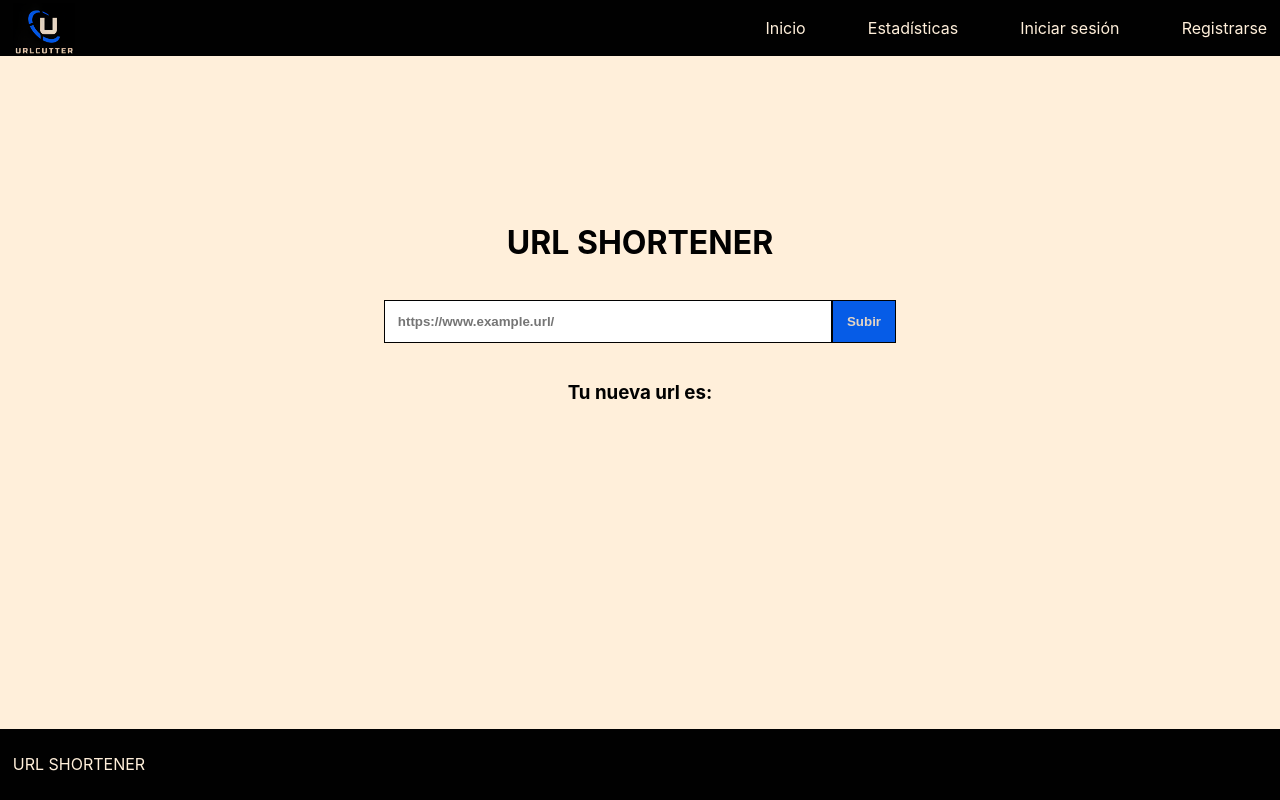
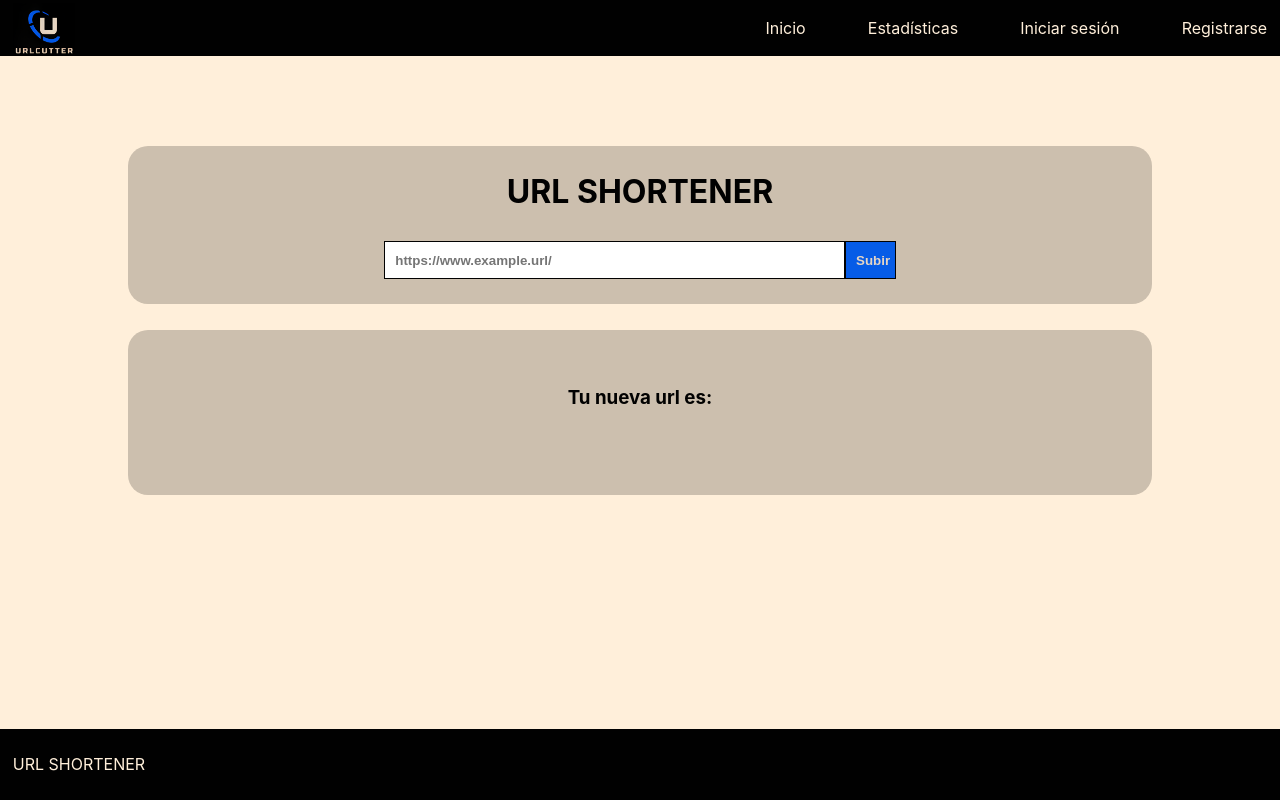
Before and after one commit to FabioChP/PFC_Fabio_Chamorro, a React (Create React App) app in the folder frontend/url-shortener/: page / in a window 1280 px wide. Built offline with nearby package versions, Linux system fonts and the light colour scheme.

Commit message:
Cambio del estilo de la pagina principal
E intento de un método para que la página te devuelva el enlace de páginas existentes. Todavía no funcional.

```diff
--- a/frontend/url-shortener/src/sites/paginaPrincipal/paginaPrincipal.css
+++ b/frontend/url-shortener/src/sites/paginaPrincipal/paginaPrincipal.css
@@ -1,11 +1,19 @@
 .principal-area {
-    margin: 13% 0;
+    margin: 7% 0;
+}
+
+.principal-caja {
+    margin: 2% auto;
+    background-color: #ccbfae;
+    border-radius: 20px;
+    width: 80%;
+    padding: 2% 0%;
 }
 
 .principal-textInput {
     margin-top: 3%;
     border: 1px solid #010101;
-    width: 35%;
+    width: 45%;
     padding: 1%;
     color: #010101;
     font-weight: bold;
--- a/frontend/url-shortener/src/sites/paginaPrincipal/paginaPrincipal.js
+++ b/frontend/url-shortener/src/sites/paginaPrincipal/paginaPrincipal.js
@@ -4,7 +4,7 @@ import React, {useState} from "react";
 
 function PaginaPrincipal() {
     const [urlOg, setUrlOg] = useState("");
-    const [urlNew, setUrlNew] = useState("");
+    const [urlNew, setUrlNew] = useState(" ");
 
     const headers = {
         'Authorization' : sessionStorage.getItem("AUTH_TOKEN")
@@ -19,13 +19,22 @@ function PaginaPrincipal() {
         if (urlOg==""){
             alert("La url no puede estar vacía")
         } else {
-            console.log(sessionStorage.getItem("AUTH_TOKEN") )
             axios.post("http://localhost:8000/crear_url/", {"url":urlOg,},
         {headers:headers}).then(response => {
                 alert("Url creada con exito");
                 setUrlNew("https://localhost:3000/redirect/"+response.data.new_url)
             }). catch(error => {
+                if (error.response.status == 500) {
                     alert("Necesitas tener la sesión iniciada");
+                } else if (error.response.status == 400) {
+                    alert("La url ya existe en la base de datos")
+                    // axios.get("http://localhost:8000/url_por_url/"+urlOg).then((response) => {
+                    //     setUrlNew(response.data.new_url)
+                    // }).catch((error)=>{console.log(error)})
+                } else {
+                    alert("Ha ocurrido un error inesperado")
+                }
+
             });
         }
 
@@ -33,13 +42,18 @@ function PaginaPrincipal() {
 
     return <>
         <div className="principal-area">
+            <div className="principal-caja">
                 <h1>URL SHORTENER</h1>
                 <form>
                     <input onChange={onChangeUrl} id="url" className="principal-textInput" type="url" placeholder={"https://www.example.url/"}></input>
                     <input onClick={Subir} className="principal-button" type="submit" id="submit" value="Subir"/>
                 </form>
+            </div>
+            <div className="principal-caja">
                 <div className="principal-divSalida">
-                <h3>Tu nueva url es: <a href={urlNew}>{urlNew}</a></h3>
+                    <h3>Tu nueva url es: </h3>
+                    <h2>&shy;<a href={urlNew}>{urlNew}</a></h2>
+                </div>
             </div>
         </div>
     </>
```
Also changed, not shown: 2 other files (tests, documents, lock files or other folders). Lines whose indentation alone changed are shown as unchanged.
